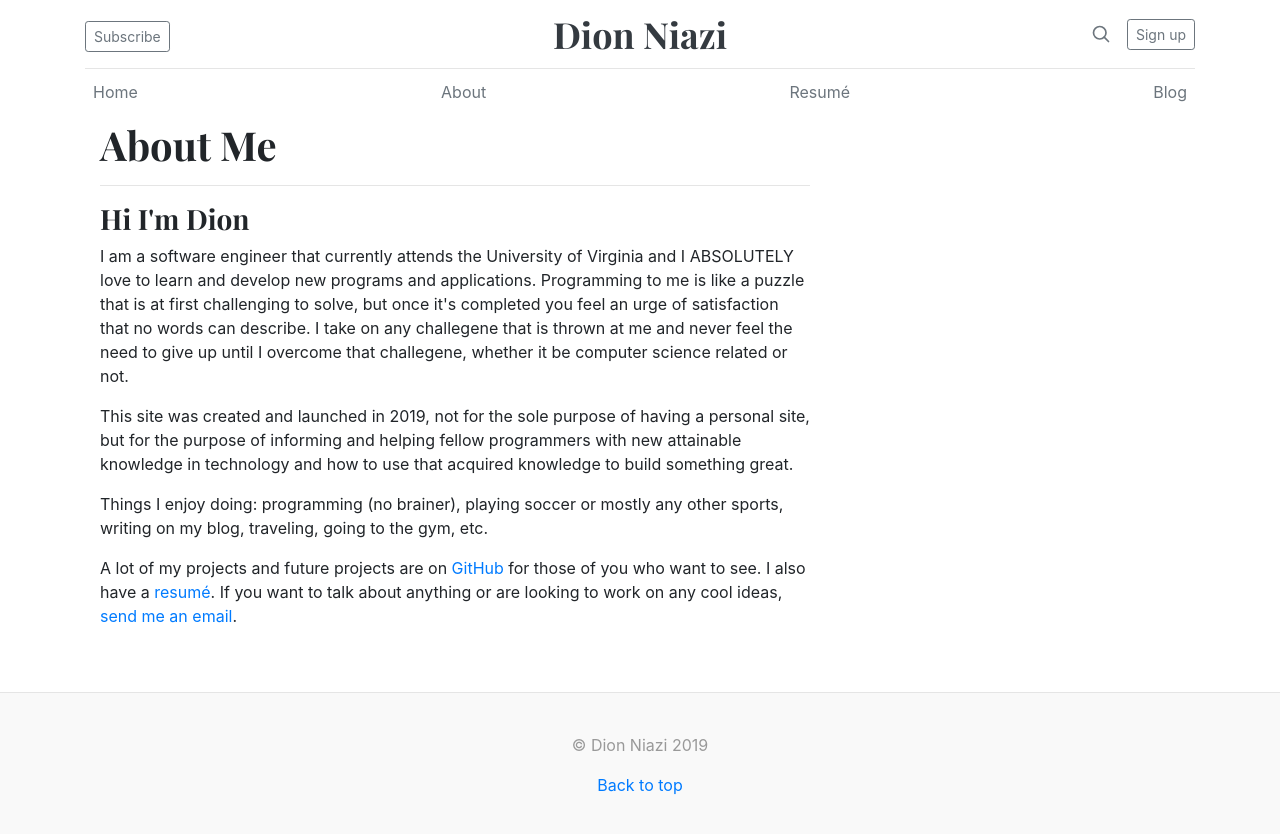
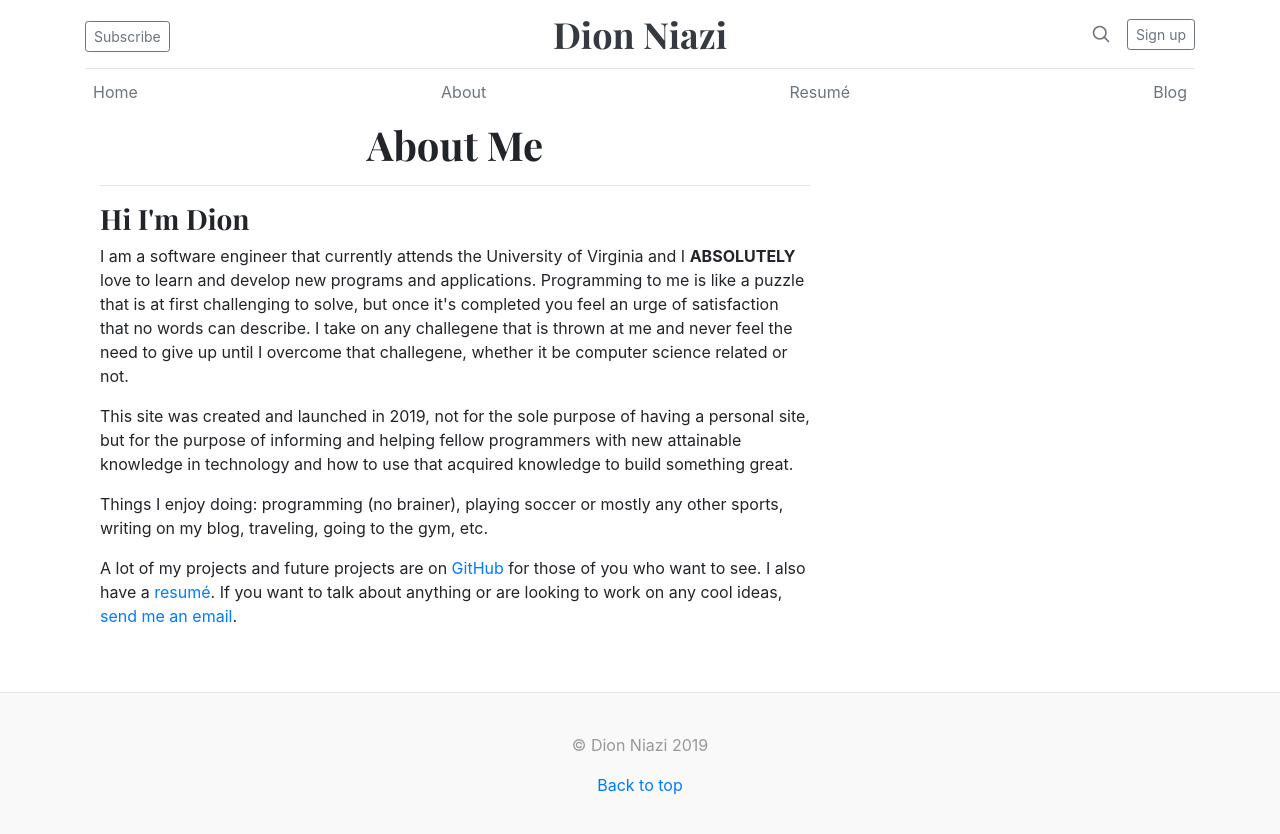
Before and after one commit to dn3gy/dn3gy.github.io, a Jekyll site: the page built from about/index.html, in a window 1280 px wide. Shown: the top 834 px of the page. Built offline with Jekyll 4.4.1, drawn with Linux system fonts in a browser that asks for light colours.

Commit message:
New Updates to About Me Page

```diff
--- a/about/index.html
+++ b/about/index.html
@@ -6,10 +6,10 @@ title: About
     <div class="row">
       <div class="col-md-8 blog-main">
         <div class="blog-post">
-          <h2 class="blog-post-title">About Me</h2>
+          <h2 class="blog-post-title text-center">About Me</h2>
           <hr>
           <h3>Hi I'm Dion</h3>
-          <p>I am a software engineer that currently attends the University of Virginia and I ABSOLUTELY love to learn and develop new programs and applications. Programming to me is like a puzzle that is at first challenging to solve, but once it's completed you feel an urge of satisfaction
+          <p>I am a software engineer that currently attends the University of Virginia and I <strong>ABSOLUTELY</strong> love to learn and develop new programs and applications. Programming to me is like a puzzle that is at first challenging to solve, but once it's completed you feel an urge of satisfaction
               that no words can describe. I take on any challegene that is thrown at me and never feel the need to give up until I overcome that challegene, whether it be computer science related or not. </p>
           <p>This site was created and launched in 2019, not for the sole purpose of having a personal site, but for the purpose of informing and helping fellow programmers with new attainable knowledge in technology and how to use that acquired knowledge to build something great.</p>
           <p>Things I enjoy doing: programming (no brainer), playing soccer or mostly any other sports, writing on my blog, traveling, going to the gym, etc. </p>
```
